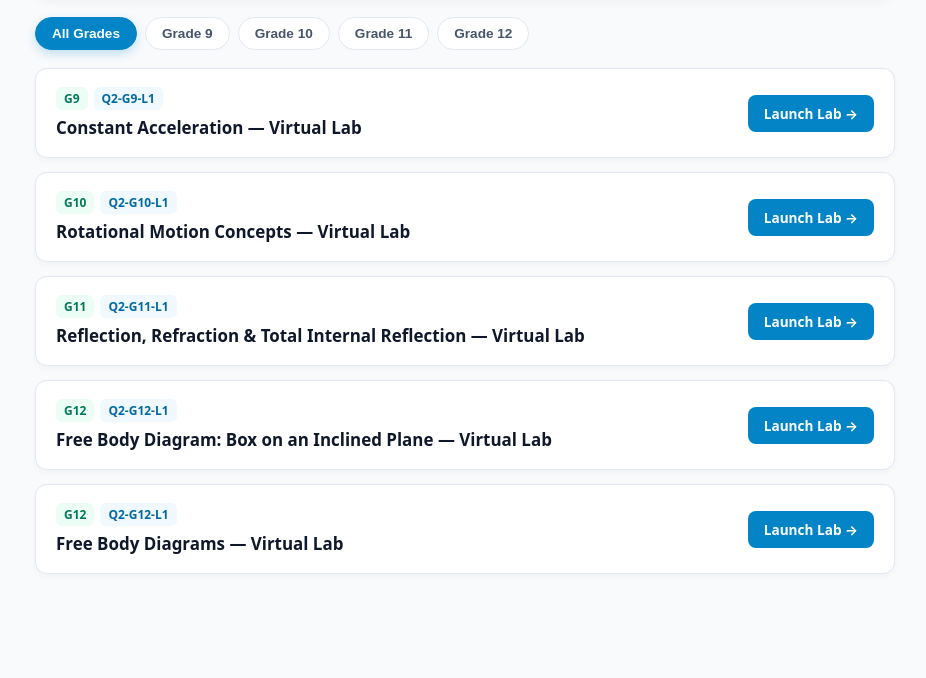
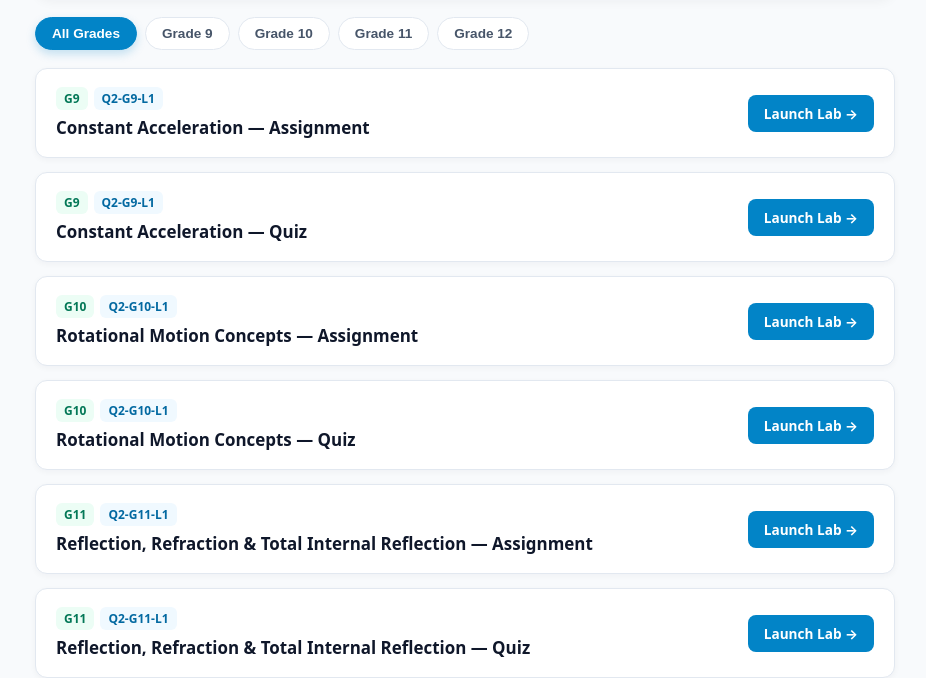
Before and after one commit to assemalatrash/PhysicsLab, a plain HTML site: page index.html in a window 1280 px wide. Shown: the part 145-823 px from the top of the page, without its empty margins (175-1101 px from the left). Before the commit the page ends 800 px from the top, so only its background shows below. Drawn offline with Linux system fonts and the light colour scheme.

Commit message:
Update index.html

```diff
--- a/index.html
+++ b/index.html
@@ -162,32 +162,56 @@
   {
     grade: "G9",
     code: "Q2-G9-L1",
-        title: "Constant Acceleration — Virtual Lab",
-        file: "Q2-G9-L1-Constant_acceleration.html"
+    title: "Constant Acceleration — Assignment",
+    file: "Q2-G9-L1-Constant_accelerationa-Assignment.html"
+  },
+  {
+    grade: "G9",
+    code: "Q2-G9-L1",
+    title: "Constant Acceleration — Quiz",
+    file: "Q2-G9-L1-Constant_acceleration-Quiz.html"
   },
   {
     grade: "G10",
     code: "Q2-G10-L1",
-        title: "Rotational Motion Concepts — Virtual Lab",
-        file: "Q2-G10-L1-Rotational_Motion_Concepts.html"
+    title: "Rotational Motion Concepts — Assignment",
+    file: "Q2-G10-L1-Rotational_Motion_Concepts-Assignment.html"
+  },
+  {
+    grade: "G10",
+    code: "Q2-G10-L1",
+    title: "Rotational Motion Concepts — Quiz",
+    file: "Q2-G10-L1-Rotational_Motion_Concepts-Quiz.html"
   },
   {
     grade: "G11",
     code: "Q2-G11-L1",
-        title: "Reflection, Refraction & Total Internal Reflection — Virtual Lab",
-        file: "Q2-G11-L1-Reflection_Refraction_and_Total_Internal_Reflection.html"
+    title: "Reflection, Refraction & Total Internal Reflection — Assignment",
+    file: "Q2-G11-L1-Reflection_Refraction_and_Total_Internal_Reflection-Assignment.html"
+  },
+  {
+    grade: "G11",
+    code: "Q2-G11-L1",
+    title: "Reflection, Refraction & Total Internal Reflection — Quiz",
+    file: "Q2-G11-L1-Reflection_Refraction_and_Total_Internal_Reflection-Quiz.html"
   },
   {
     grade: "G12",
     code: "Q2-G12-L1",
-        title: "Free Body Diagram: Box on an Inclined Plane — Virtual Lab",
-        file: "Q2-G12-L1-Free_body_diagram_box_on_an_inclined_plane.html"
+    title: "Free Body Diagrams — Missions",
+    file: "Q2-G12-L1-Free_Body_Diagrams(Missions).html"
   },
   {
     grade: "G12",
     code: "Q2-G12-L1",
-        title: "Free Body Diagrams — Virtual Lab",
-        file: "Q2-G12-L1-Free_Body_Diagrams.html"
+    title: "Free Body Diagrams — Pre-Missions",
+    file: "Q2-G12-L1-Free_Body_Diagrams(Pre_Missions).html"
+  },
+  {
+    grade: "G12",
+    code: "Q2-G12-L1",
+    title: "Free Body Diagrams — Quiz",
+    file: "Q2-G12-L1-Free_Body_Diagrams-Quiz.html"
   }
 ];
 
```
Lines whose indentation alone changed are shown as unchanged.
